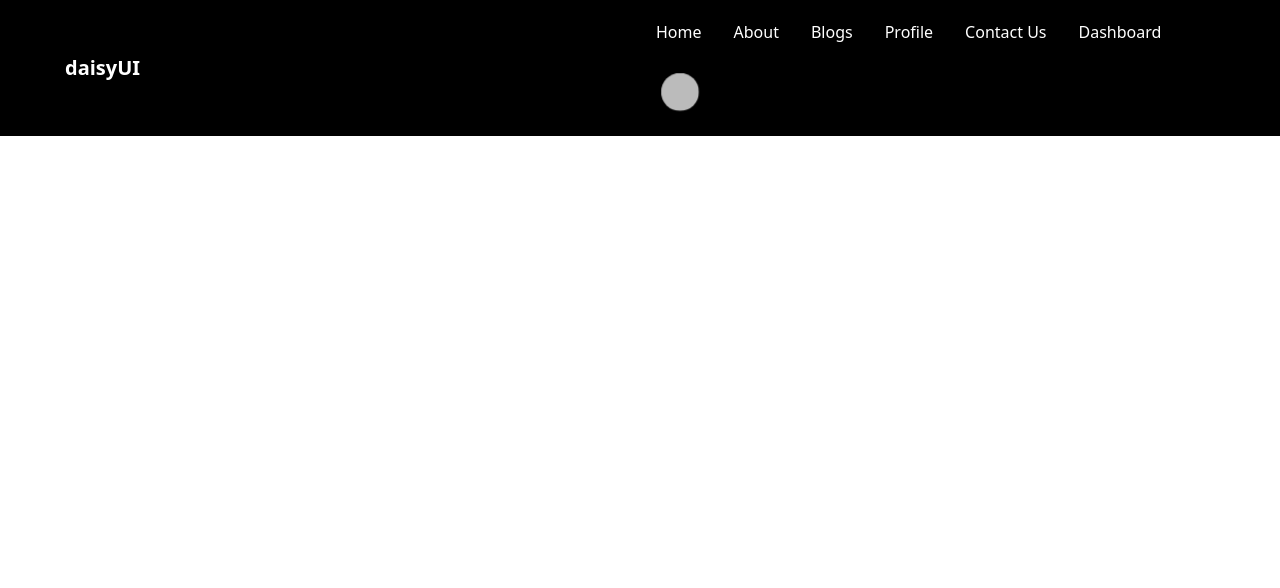
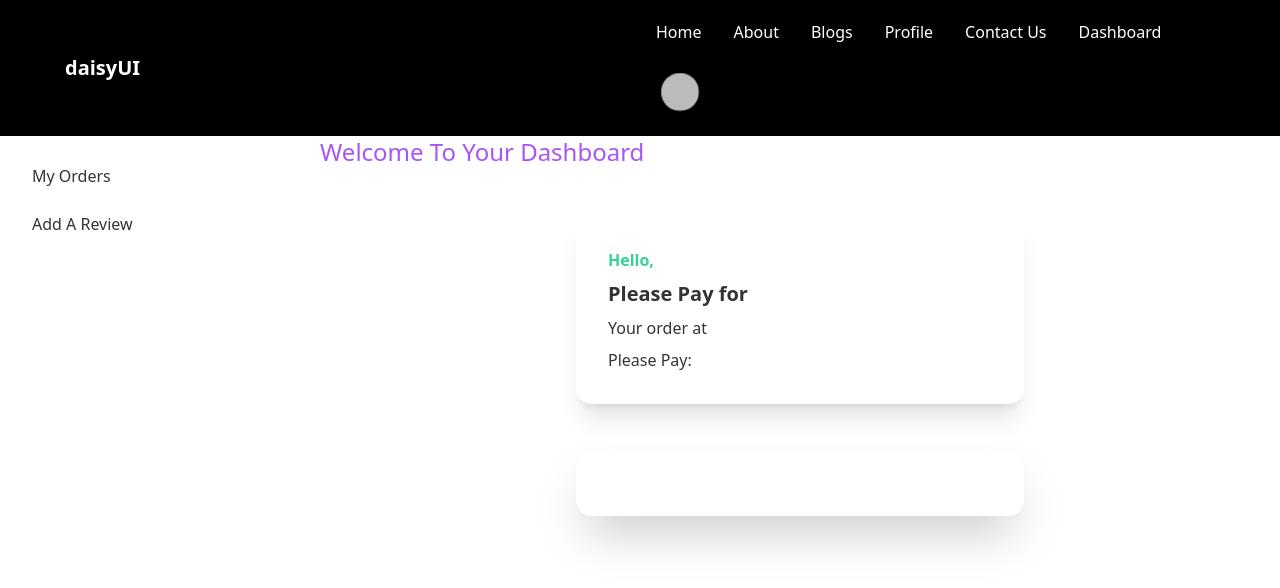
Before and after one commit to RAHAT-RH/manufacturer-website-client-side, a React (Create React App) app: page /dashboard/payment/1 in a window 1280 px wide. Shown: the top 588 px of the page. Built offline with nearby package versions, Linux system fonts and the light colour scheme; no server answers; sample sign-in values are in the browser's storage.

Commit message:
header nav ber banner home complete

```diff
--- a/src/App.js
+++ b/src/App.js
@@ -19,6 +19,7 @@ import MyOrders from './component/pages/Dashboard/MyOrders';
 import ManageOrders from './component/pages/Dashboard/ManageOrders';
 import AddReview from './component/pages/Dashboard/AddReview';
 import AllUsers from './component/pages/Dashboard/AllUsers';
+import Payment from './component/pages/Dashboard/Payment';
 
 function App() {
   return (
@@ -39,6 +40,7 @@ function App() {
           <Route path='addProduct' element={<RequireAdmin><AddProduct></AddProduct></RequireAdmin>}></Route>
           <Route path='manageOrders' element={<RequireAdmin><ManageOrders></ManageOrders></RequireAdmin>}></Route>
           <Route path='review' element={<AddReview></AddReview>}></Route>
+          <Route path='payment/:id' element={<Payment></Payment>}></Route>
           <Route path='allUsers' element={<RequireAdmin><AllUsers></AllUsers></RequireAdmin>}></Route>
         </Route>
        <Route path="/purchase/:id" element={
--- a/src/component/pages/Dashboard/MyOrderRow.js
+++ b/src/component/pages/Dashboard/MyOrderRow.js
@@ -2,7 +2,7 @@ import React from 'react';
 import { Link } from 'react-router-dom';
 
 const MyOrderRow = ({ myOrder, index }) => {
-    const { product, img, orderQuantity, totalPrice, userEmail, userName } = myOrder;
+    const {_id, product, img, orderQuantity, totalPrice, userEmail, userName } = myOrder;
     return (
         <tr class=''>
             <th>{index + 1}</th>
@@ -22,7 +22,11 @@ const MyOrderRow = ({ myOrder, index }) => {
             <td>{totalPrice}</td>
             <td>{orderQuantity}</td>
             <td>{userEmail}</td>
-            <td><Link to='/' class="btn btn-xs text-white">Pay</Link></td>
+            <td>{(totalPrice && !totalPrice.paid) && <Link to={`/dashboard/payment/${_id}`}><button className="btn btn-xs btn-success">Pay</button></Link>}
+                {(totalPrice && totalPrice.paid) && <div>
+                    <p><span className="text-success">Paid</span></p>
+                    <p>Transaction id: <span className="text-success"> {totalPrice.transactionId}</span></p>
+                </div>}</td>
         </tr>
     );
 };
--- /dev/null
+++ b/src/component/pages/Dashboard/Payment.js
@@ -0,0 +1,27 @@
+import React from 'react';
+
+const Payment = () => {
+    return (
+        <div>
+            <div class="card w-50  max-w-md bg-base-100 shadow-xl my-12 mx-auto">
+                <div class="card-body">
+                    <p className='font-bold text-success'>Hello, </p>
+                    <h2 class="card-title">Please Pay for </h2>
+                    <p>Your order <span className="text-orange-600"></span> at </p>
+                    <p>Please Pay: </p>
+                </div>
+            </div>
+            <div class="card mx-auto flex-shrink-0 w-50 max-w-md shadow-2xl bg-base-100">
+                <div class="card-body">
+                    {/* <Elements stripe={stripePromise}>
+                        <CheckoutForm appointment={appointment} />
+                    </Elements> */}
+
+
+                </div>
+            </div>
+        </div>
+    );
+};
+
+export default Payment;
```
